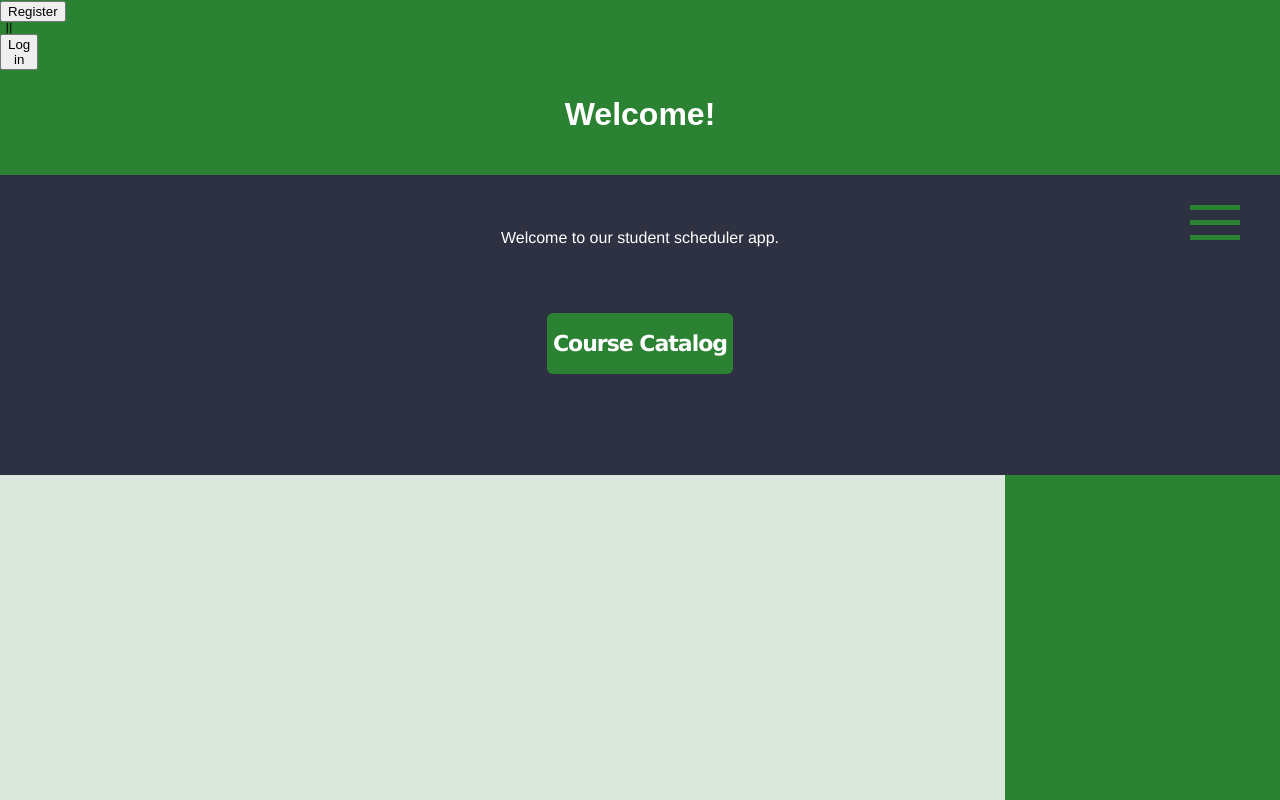
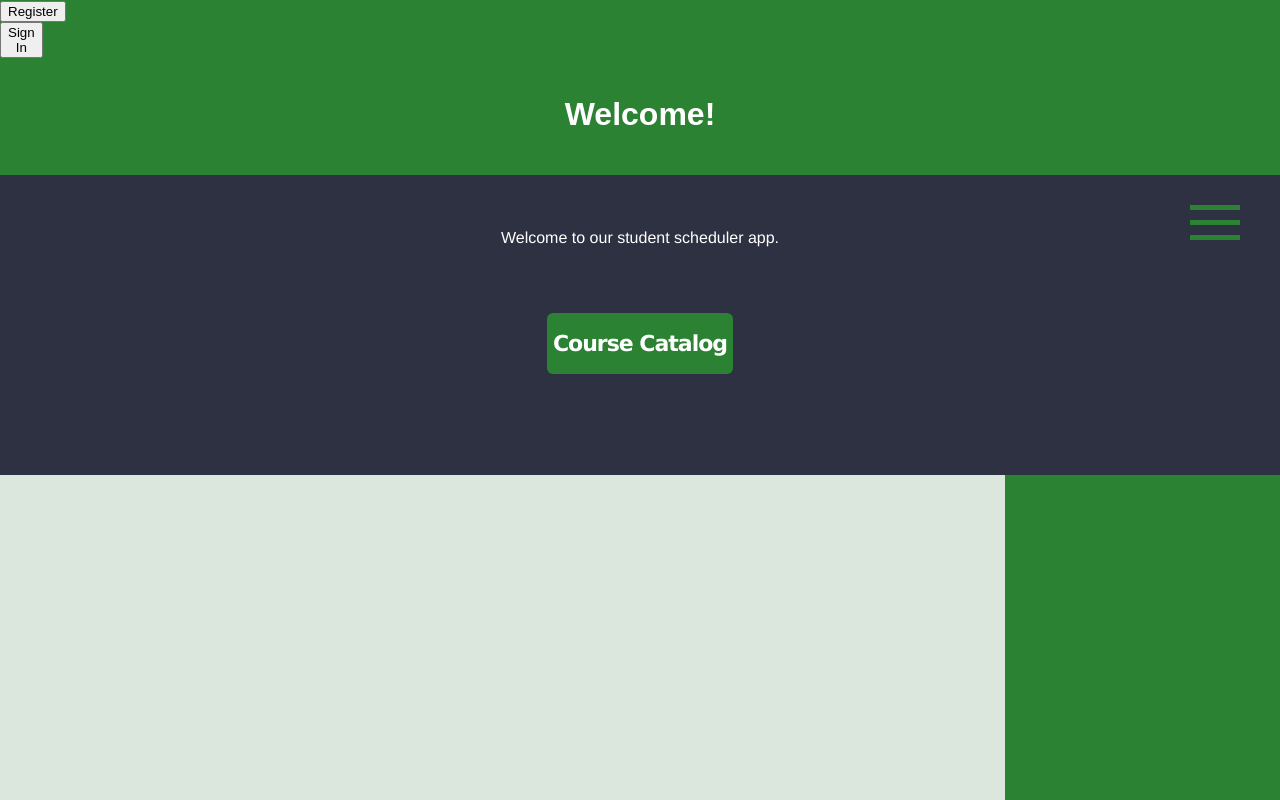
Before and after one commit to mabbasi09/Senior-Project, a Node server app: template views/main.handlebars in a window 1280 px wide. Run offline with Node 20, Linux system fonts and the light colour scheme; the template is opened without the code that fills it, so the values that code supplies are empty; some libraries are stand-ins or nearby versions.

Commit message:
Update main.handlebars

```diff
--- a/views/main.handlebars
+++ b/views/main.handlebars
@@ -2,7 +2,7 @@
 
     <h1>Welcome!</h1>
 
-    <h2><button onclick="register()">Register</button> || <button onclick="login()">Log in</button></h2>
+    <h2><button onclick="register()">Register</button> <button onclick="signIn()">Sign In</button></h2>
 
 </div>
 
```
